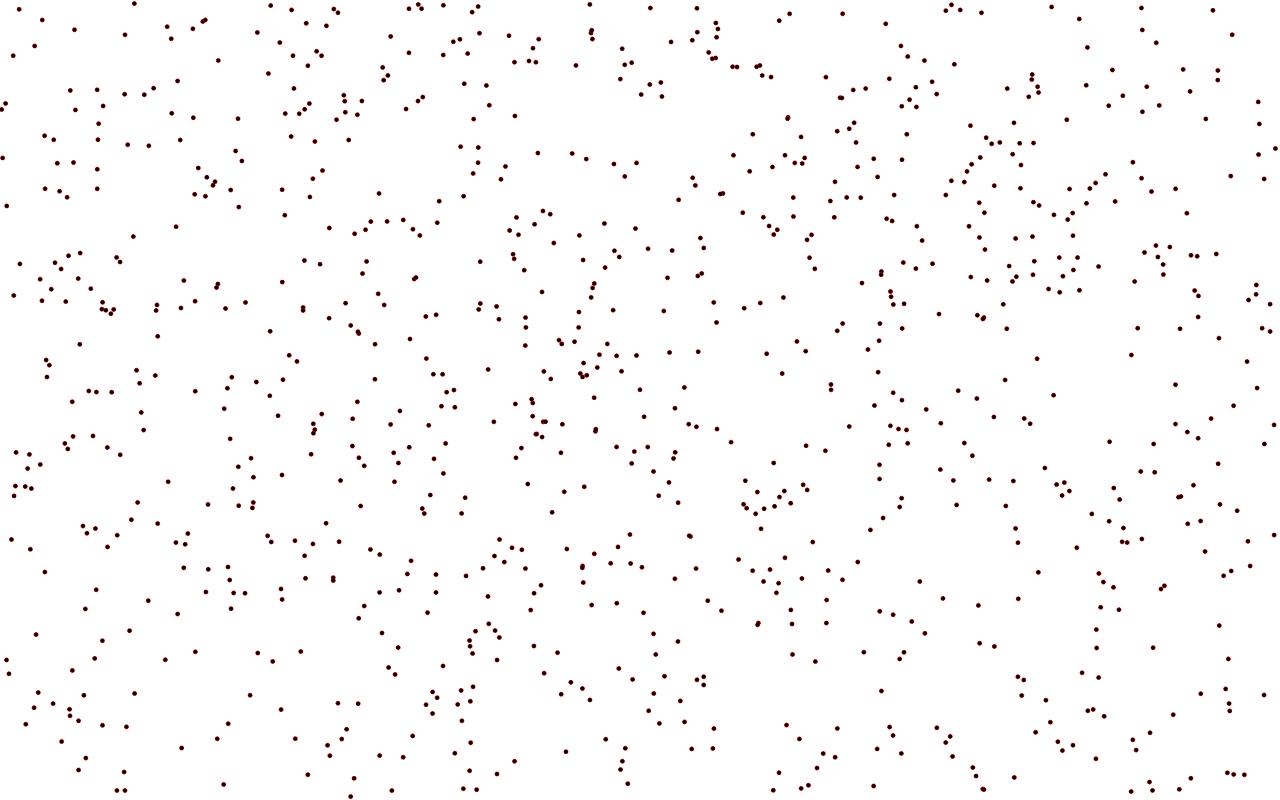
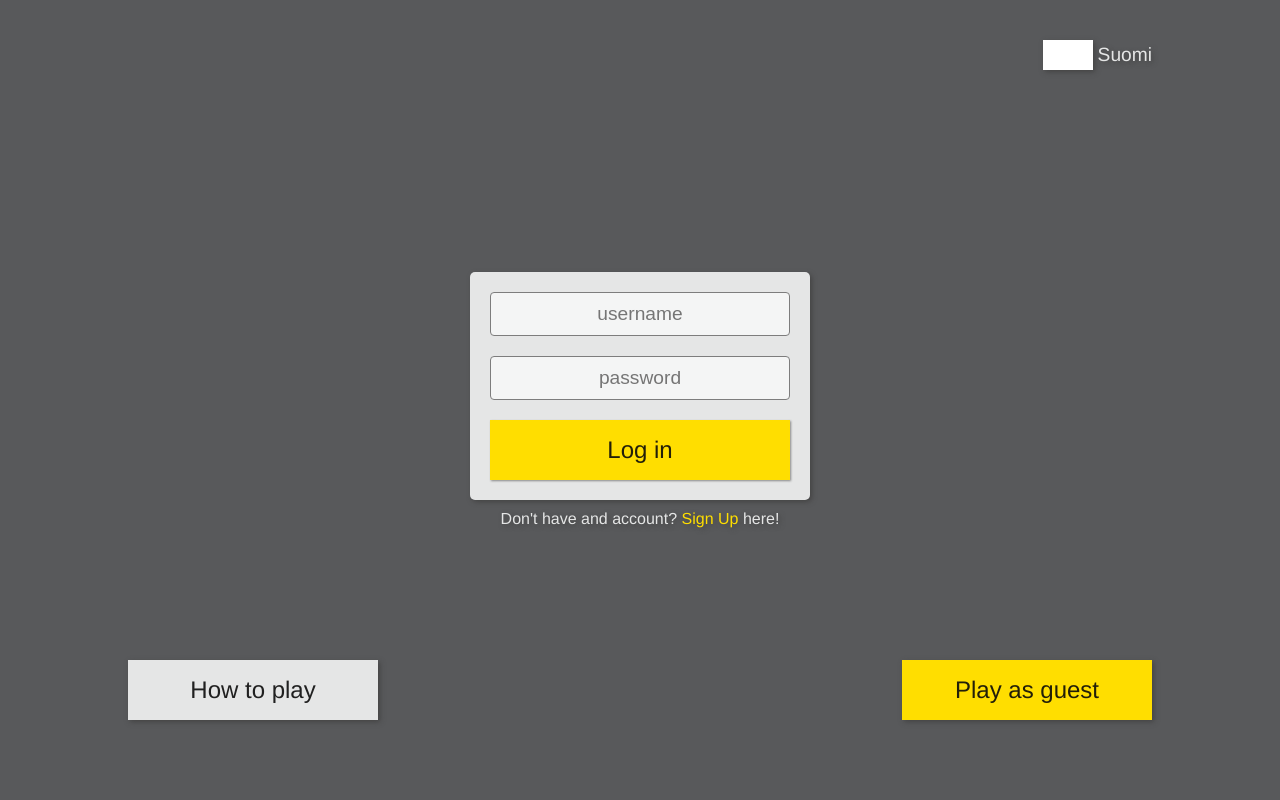
Before and after one commit to kavaari/forestry-game, a React (Create React App) app in the folder frontend/: page / in a window 1280 px wide. Built offline with nearby package versions, Linux system fonts and the light colour scheme.

Commit message:
Implement front page components and layout

```diff
--- a/frontend/src/components/App.css
+++ b/frontend/src/components/App.css
@@ -1,4 +1,19 @@
+:root {
+  /* Shared variables */
+  --jd-gray: #E5E6E6;
+  --jd-yellow: #FFDE00;
+  --jd-green: #367C2B;
+  --menu-shadow: 2px 2px 5px #444;
+  --menu-shadow-2: 1px 1px 2px #888;
+}
+
 body {
   margin: 0;
   font-family: Helvetica, Sans-serif;
+
+  /* Make everything unselectable */
+  -webkit-user-select: none; /* Safari */
+  -moz-user-select: none; /* Firefox */
+  -ms-user-select: none; /* IE10+/Edge */
+  user-select: none; /* Standard */
 }
--- a/frontend/src/components/App.jsx
+++ b/frontend/src/components/App.jsx
@@ -3,10 +3,25 @@ import './App.css';
 import MainMenu from './MainMenu';
 
 export default class App extends Component {
+  constructor(props) {
+    super(props);
+    this.state = {
+      currentView: <MainMenu />
+    }
+  }
+
+  switchView(newView) {
+    this.setState({
+      currentView: newView
+    });
+  }
+
   render() {
     return (
       <div className="App">
-        <MainMenu />
+
+        {this.state.currentView}
+
       </div>
     );
   }
--- /dev/null
+++ b/frontend/src/components/Button.css
@@ -0,0 +1,28 @@
+:root {
+  /* Variables */
+  --button-height: 60px;
+}
+
+.Button {
+  width: 250px;
+  height: var(--button-height);
+
+  /* Default color */
+  background-color: var(--jd-gray);
+
+  text-align: center;
+  line-height: var(--button-height);
+  vertical-align: middle;
+  font-size: 1.5em;
+  color: rgba(10, 10, 10, 0.9);
+  box-shadow: var(--menu-shadow);
+}
+
+.Button:hover {
+  cursor: pointer;
+  filter: brightness(105%);
+}
+
+.Button:active {
+  filter: brightness(95%);
+}
--- a/frontend/src/components/Button.jsx
+++ b/frontend/src/components/Button.jsx
@@ -1,8 +1,20 @@
-import React, { Component } from 'react';
+import React from 'react';
+import './Button.css';
 
 export default function Button(props) {
+
+  if (props.roundedCorners) {
+    props.style.borderRadius = '5px';
+  }
+
   return (
-    <div className="Button">
+    <div
+      className="Button"
+      id={props.id}
+      style={props.style}
+      onClick={props.handleClick} >
+
+    {props.text}
 
     </div>
   );
--- /dev/null
+++ b/frontend/src/components/LangSelection.css
@@ -0,0 +1,29 @@
+:root {
+  /* Variables */
+  --lang-sel-height: 30px;
+}
+
+#lang-sel-flag, #lang-sel-text {
+  display: inline-block;
+}
+
+#lang-sel-flag {
+  width: 50px;
+  height: var(--lang-sel-height);
+  background-color: #FFF;
+  box-shadow: var(--menu-shadow);
+}
+
+#lang-sel-text {
+  color: var(--jd-gray);
+  height: var(--lang-sel-height);
+  line-height: var(--lang-sel-height);
+  vertical-align: top;
+  padding-left: 5px;
+  font-size: 1.2em;
+  text-shadow: var(--menu-shadow);
+}
+
+#lang-sel-text:hover {
+  cursor: default;
+}
--- a/frontend/src/components/LangSelection.jsx
+++ b/frontend/src/components/LangSelection.jsx
@@ -1,9 +1,20 @@
 import React, { Component } from 'react';
+import './LangSelection.css';
 
 export default class LangSelection extends Component {
+
   render() {
     return (
-      <div className="LangSelection">
+      <div className="LangSelection"
+           style={this.props.style}>
+
+        <div id="lang-sel-flag"></div>
+
+        <div id="lang-sel-text">
+
+          Suomi
+
+        </div>
 
       </div>
     );
--- /dev/null
+++ b/frontend/src/components/LoginSignupForm.css
@@ -0,0 +1,59 @@
+:root {
+  /* Variables */
+  --form-width: 300px;
+}
+
+.LoginForm {
+  margin: auto;
+}
+
+#login-form {
+  width: var(--form-width);
+  background-color: var(--jd-gray);
+  padding: 20px;
+  box-shadow: var(--menu-shadow);
+  border-radius: 5px;
+}
+
+#signup-message {
+  width: 100%;
+  text-align: center;
+  padding-top: 10px;
+  color: var(--jd-gray);
+  text-shadow: var(--menu-shadow);
+}
+
+#signup-link {
+  color: var(--jd-yellow);
+}
+
+#signup-link:hover {
+  cursor: pointer;
+  filter: brightness(105%);
+}
+
+#signup-link:active {
+  filter: brightness(95%);
+}
+
+#message {
+  margin-bottom: 20px;
+}
+
+input {
+  width: var(--form-width);
+  margin-bottom: 20px;
+  padding: 10px;
+  box-sizing: border-box;
+  font-size: 1.2em;
+  border-radius: 4px;
+  border: 1px solid #7D7D7D;
+  background-color: #F4F5F5;
+  color: rgba(10, 10, 10, 0.9);
+  text-align: center;
+}
+
+input:focus {
+  outline: none;
+  border-color: var(--jd-yellow);
+}
--- /dev/null
+++ b/frontend/src/components/LoginSignupForm.jsx
@@ -0,0 +1,134 @@
+import React, { Component } from 'react';
+import Button from './Button';
+import './LoginSignupForm.css';
+
+export default class LoginSignupForm extends Component {
+  constructor(props) {
+    super(props);
+    this.state = {
+      currentView: 'login',
+      username: '',
+      password: '',
+      email: '',
+      message: undefined
+    }
+  }
+
+  handleInputChange(e) {
+    const name = e.target.name;
+    const value = e.target.value;
+
+    this.setState({
+      [name]: value,
+      message: undefined
+    });
+  }
+
+  handleSignupLinkClick() {
+    if (this.state.currentView === 'login') {
+
+      this.setState({
+        currentView: 'signup'
+      });
+
+    } else {
+
+      this.setState({
+        currentView: 'login'
+      });
+    }
+  }
+
+  render() {
+    var buttonStyle = {
+      margin: 'auto',
+      width: 'var(--form-width)',
+      backgroundColor: 'var(--jd-yellow)',
+      boxShadow: 'var(--menu-shadow-2)'
+    }
+
+    var emailField;
+    var formButton;
+    if (this.state.currentView === 'signup') {
+      emailField = (
+        <input
+          type="text"
+          id="email"
+          name="email"
+          placeholder="email"
+          value={this.state.email}
+          onChange={this.handleInputChange.bind(this)} />
+      );
+
+      formButton = (
+        <Button
+          id="button-sign-up"
+          text="Sign up"
+          style={buttonStyle}
+          handleClick={() => this.props.handleClick(this.state.username)} />
+      );
+
+    } else {
+
+      formButton = (
+        <Button
+          id="button-log-in"
+          text="Log in"
+          style={buttonStyle}
+          handleClick={() => this.props.handleClick(this.state.username)} />
+      );
+    }
+
+    return (
+      <div className="LoginForm">
+
+        <div id="login-form">
+
+          {this.state.message ? <div id="message">{this.state.message}</div> : ''}
+
+          <form>
+
+            <input
+              type="text"
+              id="username"
+              name="username"
+              placeholder="username"
+              value={this.state.username}
+              onChange={this.handleInputChange.bind(this)} />
+
+            {this.state.currentView === 'signup' ? emailField : ''}
+
+            <input
+              type="password"
+              id="password"
+              name="password"
+              placeholder="password"
+              value={this.state.password}
+              onChange={this.handleInputChange.bind(this)} />
+
+          </form>
+
+          {formButton}
+
+        </div>
+
+        <div id="signup-message">
+
+          {this.state.currentView === 'login' ? 'Don\'t have and account? ' : 'Already have an account? '}
+
+          <span
+            id="signup-link"
+            onClick={this.handleSignupLinkClick.bind(this)} >
+
+            {this.state.currentView === 'login' ? 'Sign Up' : 'Log In'}
+
+          </span>
+
+          {' here!'}
+
+        </div>
+
+      </div>
+    );
+  }
+}
--- /dev/null
+++ b/frontend/src/components/MainMenu.css
@@ -0,0 +1,19 @@
+.MainMenu {
+  width: 100vw;
+  height: 100vh;
+  background-color: #58595b;
+  display: flex;
+}
+
+#welcome-message {
+  margin: auto;
+  text-align: center;
+  font-size: 2em;
+  color: var(--jd-gray);
+  text-shadow: var(--menu-shadow);
+  line-height: 150%;
+}
+
+#welcome-message:hover {
+  cursor: default;
+}
--- a/frontend/src/components/MainMenu.jsx
+++ b/frontend/src/components/MainMenu.jsx
@@ -1,13 +1,90 @@
 import React, { Component } from 'react';
-import Game from './Game';
+import Button from './Button';
+import LangSelection from './LangSelection';
+import LoginSignupForm from './LoginSignupForm';
+import './MainMenu.css';
 
 export default class MainMenu extends Component {
+  constructor(props) {
+    super(props);
+    this.state = {
+      loggedIn: false,
+      username: ''
+    }
+  }
+
+  handleButtonClick(e) {
+    console.log(e.target.getAttribute('id'), 'clicked');
+  }
+
+  handleFormClick(username, event) {
+    // Set loggedIn for testing purposes
+    // TODO: connect to backend
+    this.setState({
+      loggedIn: true,
+      username: username
+    });
+  }
+
   render() {
-    // Just render the Game component for now
-    // TODO: Real implementation
+
+    var langSelStyle = {
+      position: 'fixed',
+      right: '10%',
+      top: '5%'
+    }
+
+    var leftButtonStyle = {
+      position: 'fixed',
+      left: '10%',
+      bottom: '10%'
+    }
+
+    var rightButtonStyle = {
+      position: 'fixed',
+      right: '10%',
+      bottom: '10%',
+      backgroundColor: 'var(--jd-yellow)'
+    }
+
+    var centerElement;
+    var startButtonText;
+    if (this.state.loggedIn) {
+
+      centerElement = (
+        <div id="welcome-message">
+          Welcome,<br />
+          {this.state.username}
+        </div>
+      );
+
+      startButtonText = 'Start game';
+
+    } else {
+
+      centerElement = <LoginSignupForm handleClick={this.handleFormClick.bind(this)} />;
+      startButtonText = 'Play as guest';
+    }
+
     return (
       <div className="MainMenu">
-        <Game />
+
+        <LangSelection style={langSelStyle} />
+
+        {centerElement}
+
+        <Button
+          id="button-how-to-play"
+          text="How to play"
+          style={leftButtonStyle}
+          handleClick={this.handleButtonClick.bind(this)} />
+
+        <Button
+          id="button-start-game"
+          text={startButtonText}
+          style={rightButtonStyle}
+          handleClick={this.handleButtonClick.bind(this)} />
+
       </div>
     );
   }
```
Also changed, not shown: frontend/src/components/LoginForm.jsx (deleted, +0 -12 lines), frontend/src/components/RegisterForm.jsx (deleted, +0 -11 lines).
